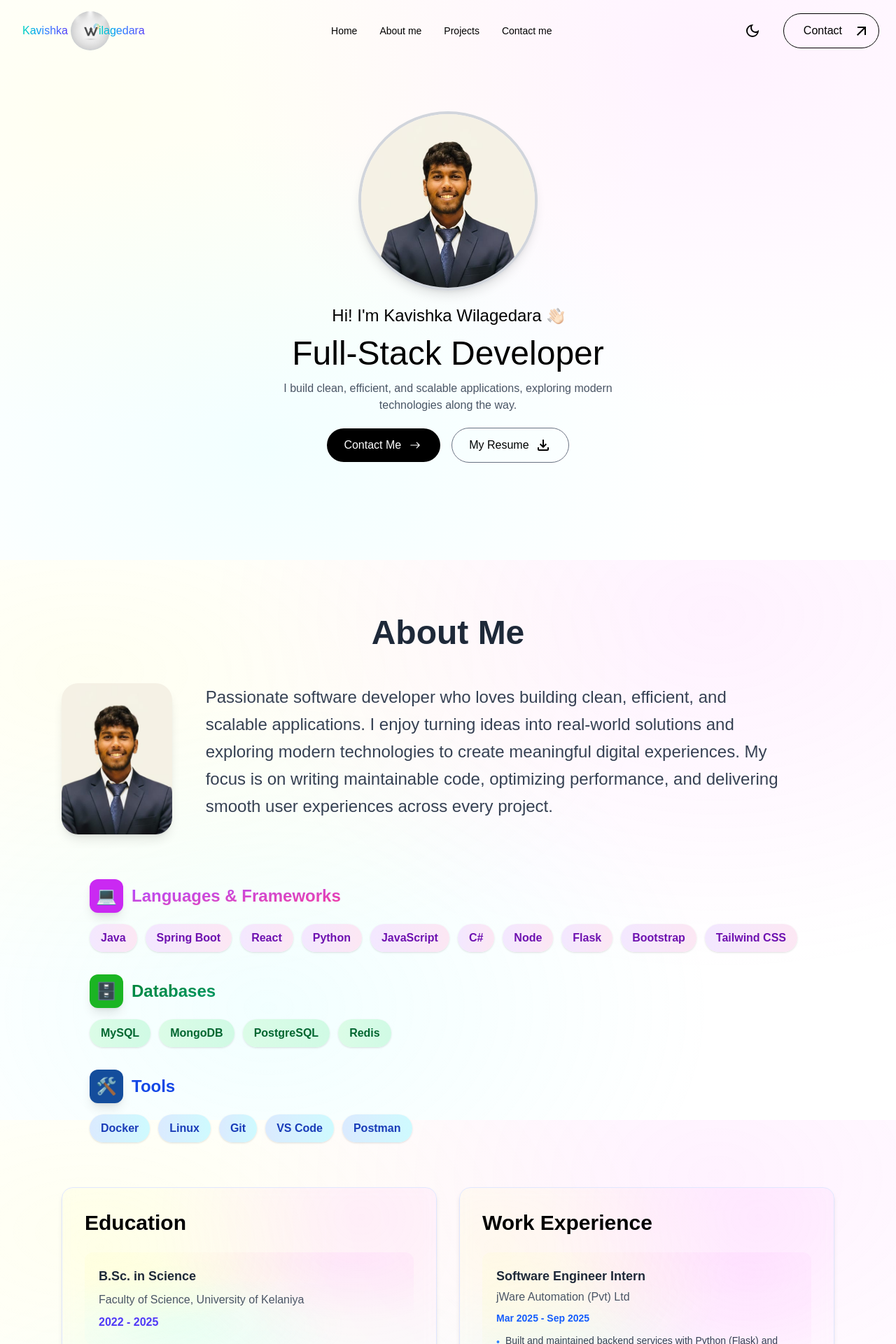
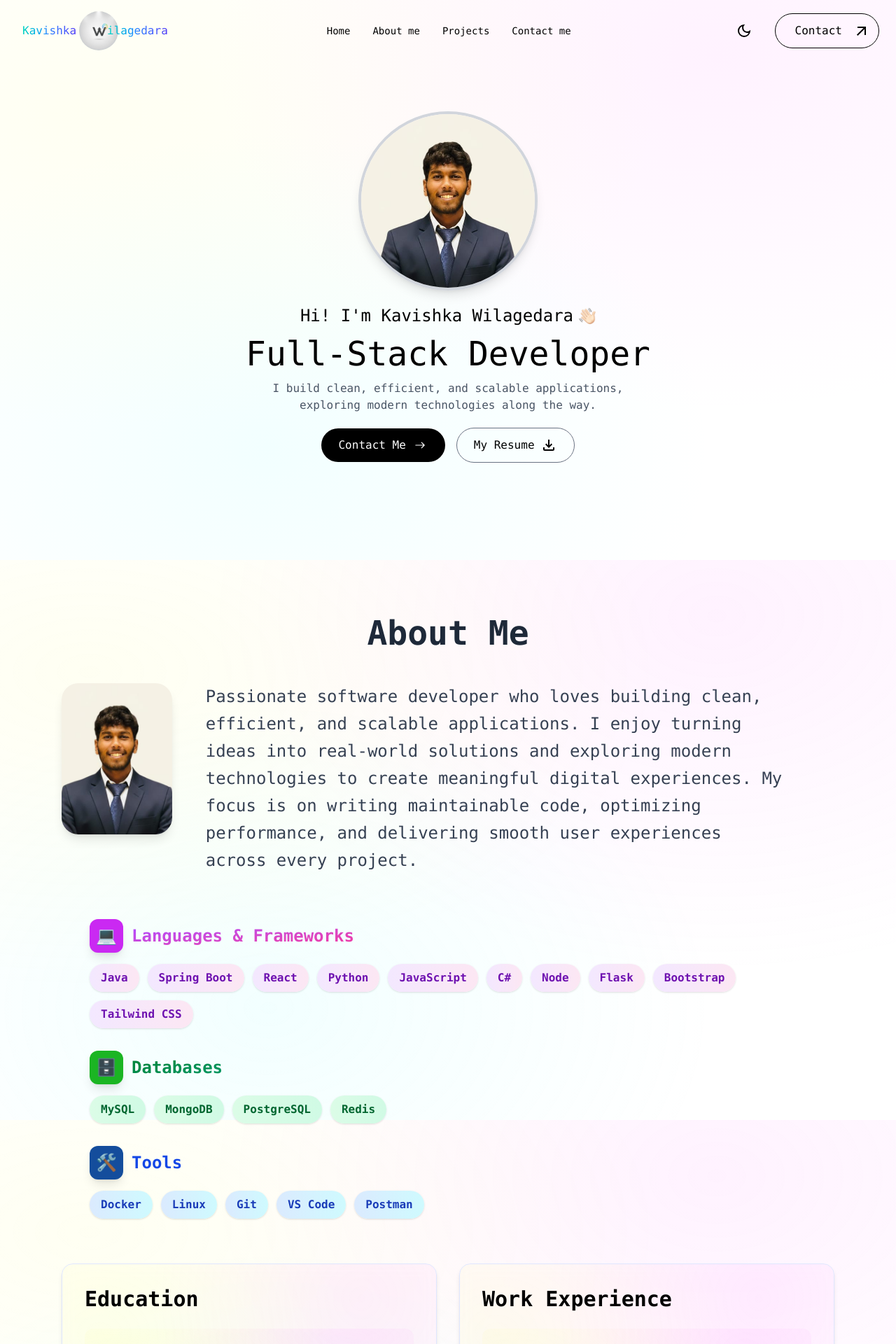
Before and after one commit to kavishka-wilagedara/my-portfolio, a React (Vite) app: page / in a window 1280 px wide. Shown: the top 1920 px of the page at 70% size. Built offline with nearby package versions, Linux system fonts and the light colour scheme.

Commit message:
update font type

```diff
--- a/src/components/Navbar.jsx
+++ b/src/components/Navbar.jsx
@@ -25,7 +25,7 @@ function Navbar() {
 
   return (
     <nav
-      className={`fixed top-0 w-full z-50 transition-all duration-300 ${
+      className={`fixed top-0 w-full z-50 transition-all duration-300 font-mono ${
         scrolled ? "bg-purple-50 shadow-md" : "bg-transparent"
       }`}
     >
--- a/src/sections/About.jsx
+++ b/src/sections/About.jsx
@@ -5,7 +5,7 @@ const About = () => {
   return (
     <section
       id="about"
-      className="min-h-screen flex flex-col items-center justify-center py-12 sm:py-20 bg-rainbow"
+      className="min-h-screen flex flex-col items-center justify-center py-12 sm:py-20 bg-rainbow font-mono"
     >
       <div className="max-w-6xl mx-auto px-4 sm:px-6">
         <h2 className="text-3xl sm:text-4xl lg:text-5xl font-bold mb-8 sm:mb-12 text-gray-800 text-center">
--- a/src/sections/Home.jsx
+++ b/src/sections/Home.jsx
@@ -8,7 +8,7 @@ const Home = () => {
   return (
     <section
       id="home"
-      className="min-h-screen flex flex-col items-center justify-center text-center px-6 bg-rainbow"
+      className="min-h-screen flex flex-col items-center justify-center text-center px-6 bg-rainbow font-mono"
     >
       {/* Profile Image */}
       <div className="mt-5 relative">
```
